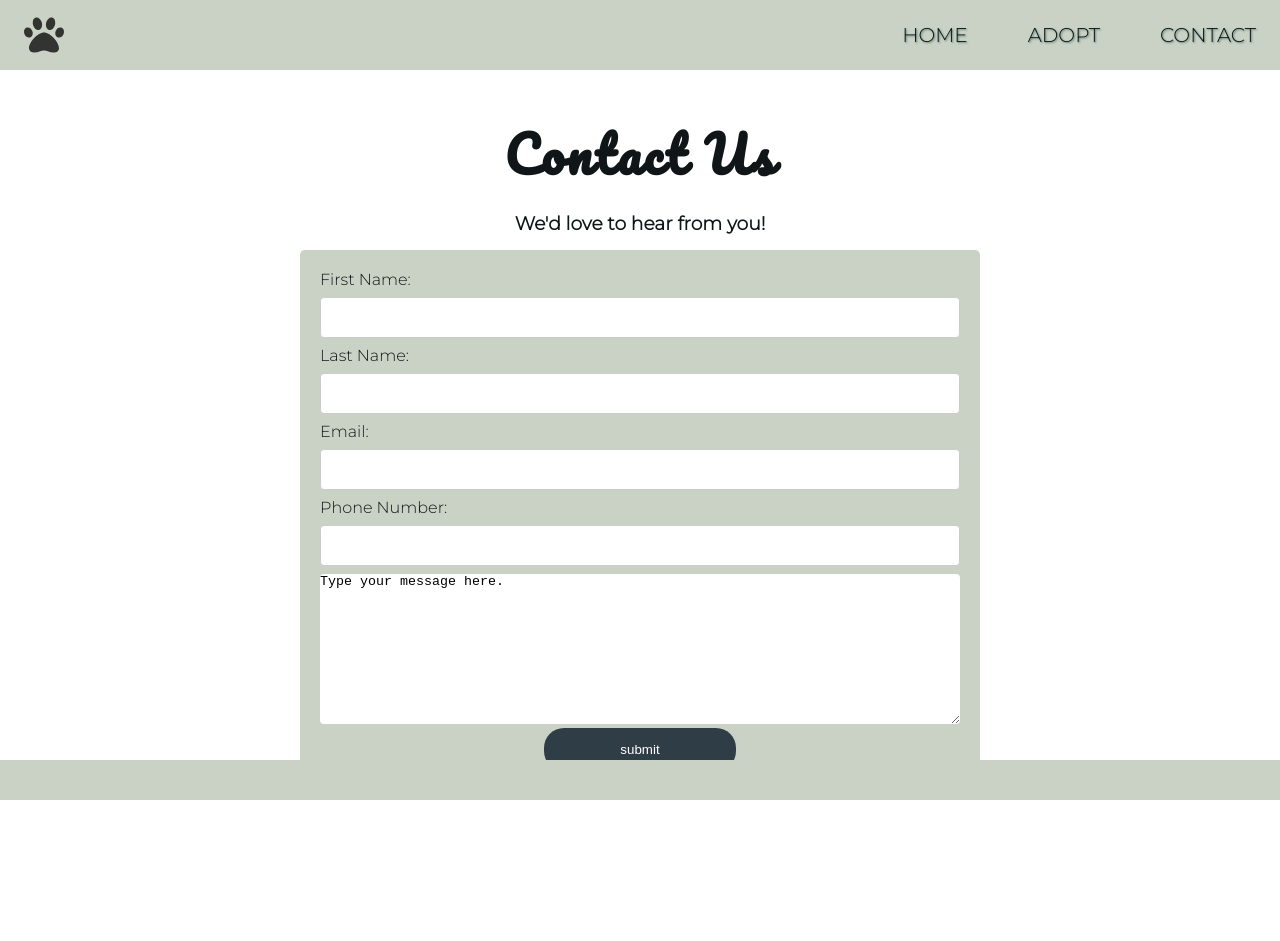
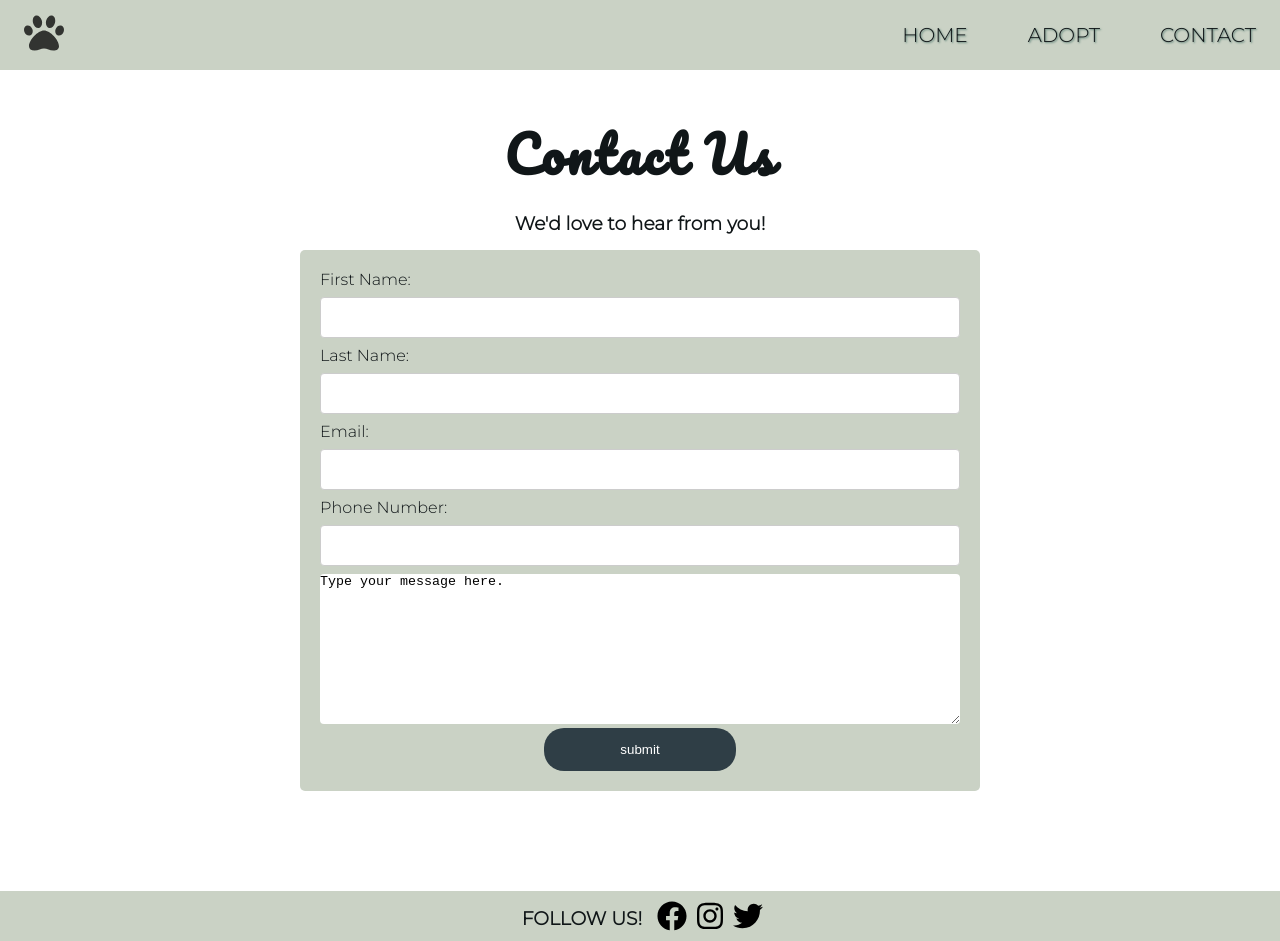
Before and after one commit to crbarning/Pet-Adoption, a plain HTML site: page Project/contact.html in a window 1280 px wide. Before the commit the page ends 891 px from the top, so only its background shows below. Drawn offline with Linux system fonts and the light colour scheme.

Commit message:
update footer and icon a tag

```diff
--- a/Project/contact.html
+++ b/Project/contact.html
@@ -18,7 +18,9 @@
 <body>
   <header>
     <nav class=" navbar">
+      <a href="./index.html">
         <img class="logo" src="./img/paw-solid.svg" alt="logo"></a>
+      </a>
         <ul class="nav-menu">
             <li class="nav-item">
                 <a href="./index.html" class="nav-link">Home</a>
@@ -59,7 +61,22 @@
       <input type="submit" value="submit" />
     </form>
   </div>
-  <footer></footer>
+  <footer>
+    <div class="container">
+      <h3>Follow us!</h3>
+      <ul class="social-m">
+        <li>
+          <a href="#"><img class="s-icon" src="./img/facebook-brands.svg" alt="facebook" /></a>
+        </li>
+        <li>
+          <a href="#"><img class="s-icon" src="./img/instagram-brands.svg" alt="instagram" /></a>
+        </li>
+        <li>
+          <a href="#"><img class="s-icon" src="./img/twitter-brands.svg" alt="twitter" /></a>
+        </li>
+      </ul>
+    </div>
+  </footer>
 </body>
 
 </html>
--- a/Project/css/styles.css
+++ b/Project/css/styles.css
@@ -166,14 +166,36 @@ section.gallery {
 .gallery-item img {
   position: absolute;
 }
+
+/*fOOTER*/
 footer {
-  width: 100%;
   height: 40px;
   margin-top: 30px;
+  padding: 5px;
   background-color: rgb(202, 210, 197);
-  position: fixed;
+}
+.container {
   bottom: 0;
+  display: flex;
+  justify-content: center;
+  margin: 5px auto;
+
 }
+.container h3 {
+  margin: auto 10px;
+  text-transform: uppercase;
+}
+.social-m {
+  display: flex;
+  justify-content: space-evenly;
+}
+
+.s-icon {
+  height: 30px;
+  width: auto;
+  margin: 0 5px;
+}
+
 
 /* FORM */
 .contact-us {
```
Also changed, not shown: Project/adopt.html (+18 -1 lines), Project/index.html (+16 -1 lines), Project/img/facebook-brands.svg (added), Project/img/instagram-brands.svg (added), Project/img/twitter-brands.svg (added).
